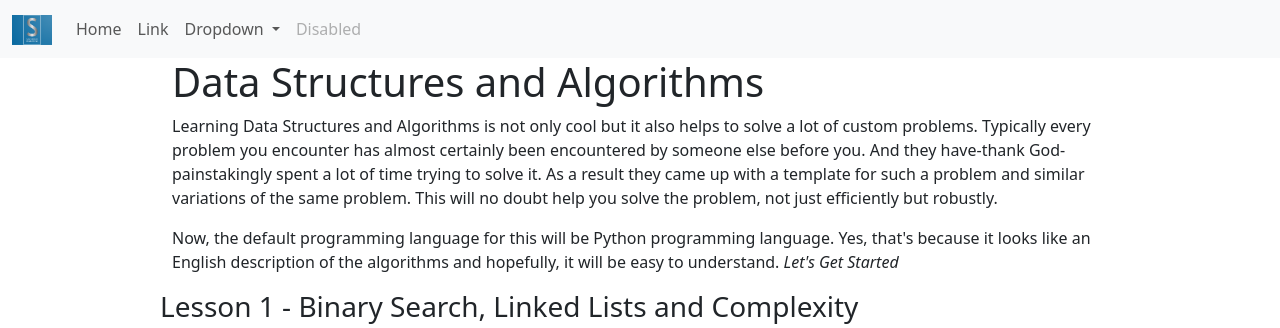
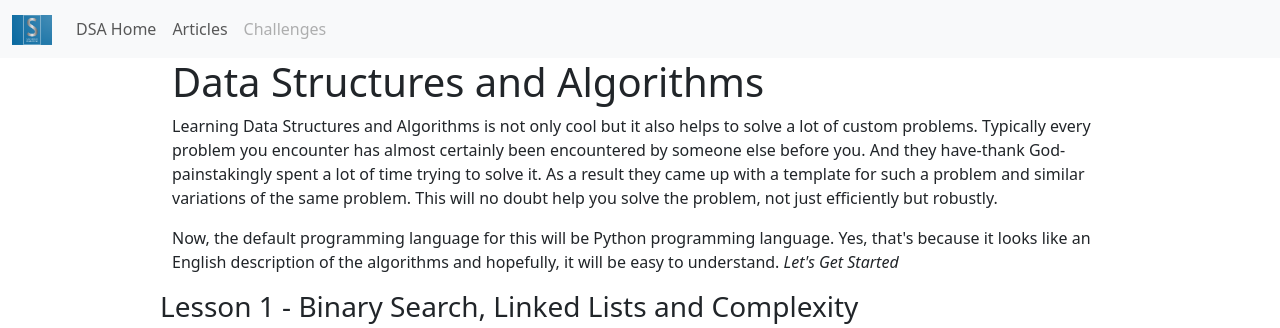
Before and after one commit to Smatnemo/smatwebsite, a Django app: page /dsa/dsaindex in a window 1280 px wide. Shown: the top 328 px of the page. Run offline with Django 4.2, Linux system fonts and the light colour scheme; some libraries are stand-ins or nearby versions.

Commit message:
Removed dropdown nav item

```diff
--- a/templates/dsa/header.html
+++ b/templates/dsa/header.html
@@ -56,7 +56,7 @@
 <body>
     <nav class="navbar navbar-expand-lg navbar-light bg-light sticky-top">
         <div class="container-fluid">
-            <a class="navbar-brand" href="#">
+            <a class="navbar-brand" href="{% url 'dsa' 'dsaindex' %}">
                 <img src="{% static 'assets/img/logo.png' %}" width="40" height="30" alt="">
             </a>
             <!-- Button to toggle menu -->
@@ -67,12 +67,12 @@
             <div class="collapse navbar-collapse" id="navbarSupportedContent">
                 <ul class="navbar-nav mr-auto">
                     <li class="nav-item active">
-                        <a class="nav-link" href="#">Home <span class="sr-only">(current)</span></a>
+                        <a class="nav-link" href="{% url 'dsa' 'dsaindex' %}">DSA Home<span class="sr-only">(current)</span></a>
                     </li>
                     <li class="nav-item">
-                        <a class="nav-link" href="#">Link</a>
+                        <a class="nav-link" href="{% url 'articles' 'home' %}">Articles</a>
                     </li>
-                    <li class="nav-item dropdown">
+                    <!-- <li class="nav-item dropdown">
                         <a class="nav-link dropdown-toggle" href="#" id="navbarDropdown" role="button" data-toggle="dropdown" aria-haspopup="true" aria-expanded="false">
                             Dropdown
                         </a>
@@ -82,9 +82,9 @@
                             <div class="dropdown-divider"></div>
                             <a class="dropdown-item" href="#">Something else here</a>
                         </div>
-                    </li>
+                    </li> -->
                     <li class="nav-item">
-                        <a class="nav-link disabled" href="#">Disabled</a>
+                        <a class="nav-link disabled" href="#">Challenges</a>
                     </li>
                 </ul>
             </div>
```
